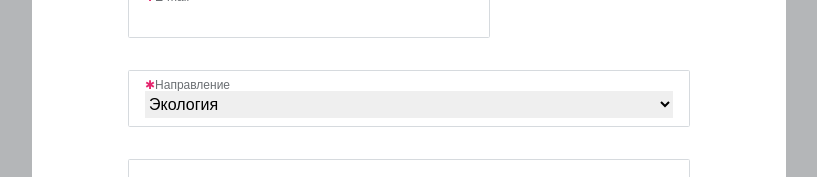
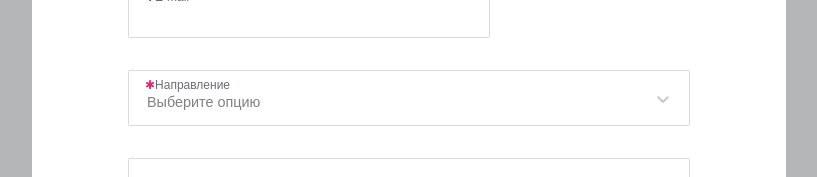
Before and after one commit to korchel/posts-table, a React (Create React App) app: page / in a window 1280 px wide. Shown: the part 354-531 px from the top of the page, without its empty margins (231-1048 px from the left). Built offline with nearby package versions, Linux system fonts and the light colour scheme.

Commit message:
select adited

```diff
--- a/package.json
+++ b/package.json
@@ -22,6 +22,7 @@
     "react-mark.js": "^9.0.7",
     "react-redux": "^9.1.1",
     "react-scripts": "5.0.1",
+    "react-select": "^5.8.0",
     "sass": "^1.75.0",
     "typescript": "^4.9.5",
     "usehooks-ts": "^3.1.0",
--- a/src/components/Form/components/SelectInput.tsx
+++ /dev/null
@@ -1,38 +0,0 @@
-import React from 'react';
-import clsx from 'clsx';
-
-interface ISelectInputProps {
-  label?: string | null;
-  required?: boolean;
-  name: string;
-  handleChange: (e: React.ChangeEvent) => void;
-  value: string;
-  className?: string,
-}
-
-const SelectInput: React.FC<ISelectInputProps> = ({
-  value,
-  handleChange,
-  name,
-  required = false,
-  label = null,
-  className,
-}) => {
-  return (
-    <div className={clsx('inputField', className)}>
-      <label
-        className={clsx('label', { label_required: required })}
-        htmlFor={name}
-      >
-        {label}
-      </label>
-      <select id={name} name={name} value={value} onChange={handleChange} className='inputField__select inputField__input inputField__select_padding'>
-        <option value="Экология">Экология</option>
-        <option value="Саентология">Саентология</option>
-        <option value="Конспирология">Конспирология</option>
-      </select>
-    </div>
-  );
-};
-
-export default SelectInput;
--- a/src/components/Main.tsx
+++ b/src/components/Main.tsx
@@ -1,11 +1,11 @@
 import React from 'react';
 
 import { useSelector } from 'react-redux';
-import Table from '../components/Table';
+import Table from './Table';
 import { getShown } from '../store/modalSlice';
-import Modal from '../components/Modal';
+import Modal from './Modal/Modal';
 import Preview from './Preview';
-import BackDrop from './BackDrop';
+import BackDrop from './Modal/BackDrop';
 import { getDataWasFetched } from '../store/dataSlice';
 
 const Main: React.FC = () => {
--- a/src/components/Modal.tsx
+++ /dev/null
@@ -1,25 +0,0 @@
-import React, { useRef } from 'react';
-// import { useOnClickOutside } from 'usehooks-ts';
-
-import Form from './Form/Form';
-// import { useDispatch } from 'react-redux';
-// import { closeModal } from '../store/modalSlice';
-
-const Modal: React.FC = () => {
-  const ref = useRef(null);
-  // const dispatch = useDispatch();
-
-  // const handleClickOutside = (): void => {
-  //   dispatch(closeModal());
-  // };
-  // useOnClickOutside(ref, handleClickOutside);
-
-  return (
-    <div className='modal' ref={ref}>
-      <h2>Стать партнёром проекта</h2>
-      <Form />
-    </div>
-  );
-};
-
-export default Modal;
--- a/src/components/Form/Form.tsx
+++ b/src/components/Modal/Form/Form.tsx
@@ -5,11 +5,11 @@ import * as Yup from 'yup';
 import TextInput from './components/TextInput';
 import FileInput from './components/FileInput';
 import SelectInput from './components/SelectInput';
-import Button from '../Button';
-import { fetchData } from '../../store/dataSlice';
+import Button from '../../Button';
+import { fetchData } from '../../../store/dataSlice';
 import { useDispatch } from 'react-redux';
-import { type AppDispatchType } from '../../store';
-import { closeModal } from '../../store/modalSlice';
+import { type AppDispatchType } from '../../../store';
+import { closeModal } from '../../../store/modalSlice';
 
 const validationSchema = Yup.object().shape({
   company: Yup.string().required('Обязательное поле'),
@@ -50,7 +50,7 @@ const Form: React.FC = () => {
       <FileInput setFieldValue={setFieldValue} className="grid__row3" name="logo" error={errors.logo} touched={touched.logo} />
       <TextInput handleChange={handleChange} mask="" value={values.phone} name="phone" label='Телефон' required />
       <TextInput handleChange={handleChange} mask="" value={values.eMail} name="eMail" label='E-mail' required />
-      <SelectInput handleChange={handleChange} className="grid__col2" value={values.field} name="field" label='Направление' required />
+      <SelectInput setFieldValue={setFieldValue} className="grid__col2" value={values.field} name="field" label='Направление' required />
       <TextInput handleChange={handleChange} className="grid__col2" mask="" value={values.webSite} name="webSite" icon="globe" />
       <TextInput handleChange={handleChange} className="grid__col2" mask="vk.com/" value={values.vk} name="vk" icon="vk" />
       <TextInput handleChange={handleChange} className="grid__col2" mask="ok.com/" value={values.ok} name="ok" icon="ok" />
--- /dev/null
+++ b/src/components/Modal/Form/components/SelectInput.tsx
@@ -0,0 +1,111 @@
+import React from 'react';
+import clsx from 'clsx';
+import Select, { type StylesConfig, type ActionMeta } from 'react-select';
+import { type FormikErrors, type FormikValues } from 'formik';
+
+interface ISelectInputProps {
+  label?: string | null;
+  required?: boolean;
+  name: string;
+  setFieldValue: (field: string, value: string) => Promise<void> | Promise<FormikErrors<FormikValues>>;
+  value: string;
+  className?: string,
+}
+
+interface ISelectOption {
+  label: string,
+  value: string,
+}
+type onSelect = (newValue: unknown, actionmeta: ActionMeta<unknown>) => void;
+
+const selectOptions: ISelectOption[] = [
+  { value: 'Экология', label: 'Экология' },
+  { value: 'Саентология', label: 'Саентология' },
+  { value: 'Конспирология', label: 'Конспирология' },
+];
+
+const selectStyles: StylesConfig = {
+  container: (baseStyles) => ({
+    ...baseStyles,
+    position: 'relative',
+    top: '-8px',
+    height: '26px',
+  }),
+  control: (baseStyles) => ({
+    ...baseStyles,
+    border: 'none',
+    alignContent: 'center',
+    boxShadow: 'none',
+    '&:hover': {
+      border: 'none',
+      height: '26px',
+    },
+    background: 'none'
+  }),
+  option: (baseStyles, { isSelected, isFocused }) => ({
+    ...baseStyles,
+    cursor: 'pointer',
+    backgroundColor: isSelected ? '#E5266E' : isFocused ? '#f3a8c5' : 'white',
+  }),
+  valueContainer: (baseStyles) => ({
+    ...baseStyles,
+    padding: '0',
+  }),
+  clearIndicator: (baseStyles) => ({
+    ...baseStyles,
+    display: 'none',
+  }),
+  indicatorSeparator: (baseStyles) => ({
+    ...baseStyles,
+    display: 'none',
+  }),
+  dropdownIndicator: (baseStyles) => ({
+    ...baseStyles,
+    height: '26px',
+    padding: '0'
+  }),
+  placeholder: (baseStyles) => ({
+    ...baseStyles,
+    fontSize: '0.9em'
+  }),
+};
+
+const SelectInput: React.FC<ISelectInputProps> = ({
+  value,
+  setFieldValue,
+  name,
+  required = false,
+  label = null,
+  className,
+}) => {
+  const handleSelect: onSelect = (option) => {
+    const _option = option as ISelectOption;
+    setFieldValue(name, _option.value);
+  };
+
+  return (
+    <div className={clsx('inputField', className)}>
+      <label
+        className={clsx('label', { label_required: required })}
+        htmlFor={name}
+      >
+        {label}
+      </label>
+      <Select
+        id={name}
+        name={name}
+        styles={selectStyles}
+        className="select"
+        classNamePrefix="react-select"
+        options={selectOptions}
+        placeholder='Выберите опцию'
+        isClearable={true}
+        isSearchable={false}
+        value={value ? { value, label: value } : ''}
+        onChange={handleSelect}
+      />
+    </div>
+  );
+};
+
+export default SelectInput;
--- /dev/null
+++ b/src/components/Modal/Modal.tsx
@@ -0,0 +1,25 @@
+import React, { useRef } from 'react';
+import { useOnClickOutside } from 'usehooks-ts';
+
+import Form from './Form/Form';
+import { useDispatch } from 'react-redux';
+import { closeModal } from '../../store/modalSlice';
+
+const Modal: React.FC = () => {
+  const ref = useRef(null);
+  const dispatch = useDispatch();
+
+  const handleClickOutside = (): void => {
+    dispatch(closeModal());
+  };
+  useOnClickOutside(ref, handleClickOutside);
+
+  return (
+    <div className='modal' ref={ref}>
+      <h2>Стать партнёром проекта</h2>
+      <Form />
+    </div>
+  );
+};
+
+export default Modal;
--- a/src/scss/table.scss
+++ b/src/scss/table.scss
@@ -8,6 +8,7 @@
 .table {
   border-collapse: collapse;
   border-radius: 0.5rem;
+  min-width: 700px;
   .table__cell {
     border: 1px solid $light-gray;
     padding: 0.5em;
```
Also changed, not shown: src/scss/fileInput.scss (+0 -11 lines), src/components/Modal/BackDrop.tsx (renamed from src/components/BackDrop.tsx), src/components/Modal/Form/components/FileInput.tsx (renamed from src/components/Form/components/FileInput.tsx), src/components/Modal/Form/components/TextInput.tsx (renamed from src/components/Form/components/TextInput.tsx), src/logo.svg (deleted), 1 other file (tests, documents, lock files or other folders).
